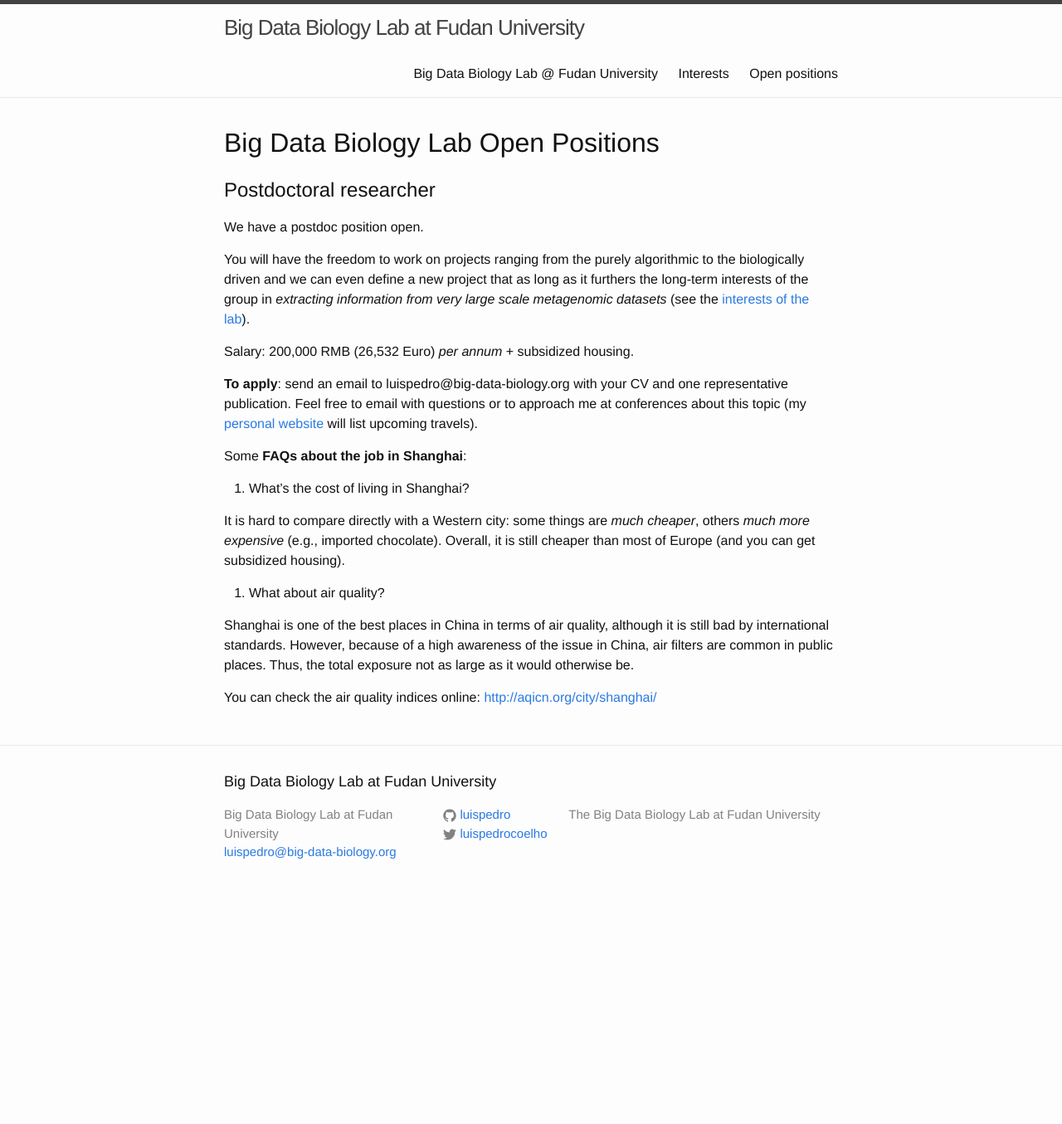
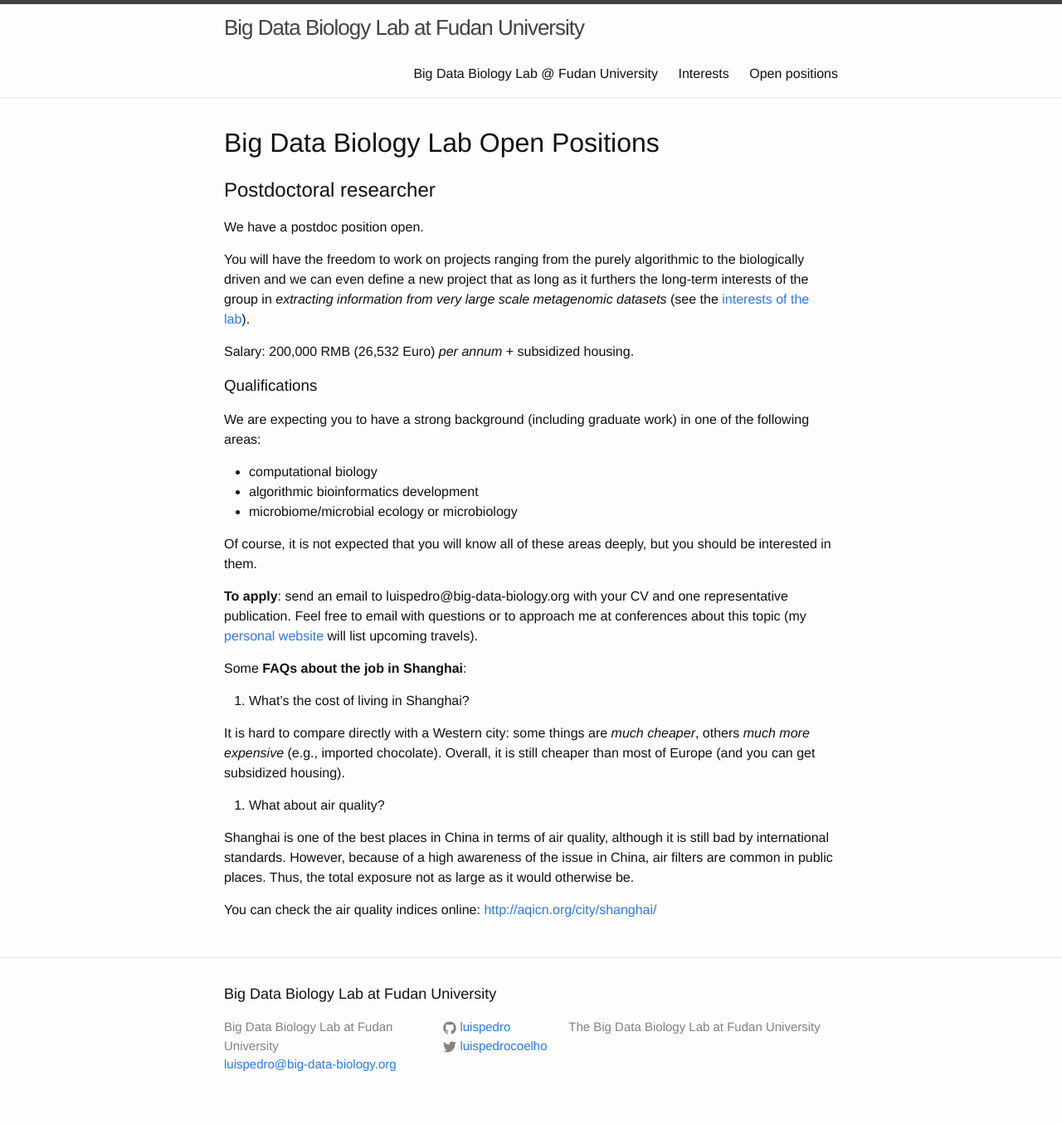
Before and after one commit to BigDataBiology/big-data-biology_org, a Jekyll site: the page built from positions.md, in a window 1280 px wide. Shown: the whole page at 83% size. Built offline with Jekyll 4.4.1, drawn with Linux system fonts in a browser that asks for light colours; before the commit the page ends 1099 px from its top, so only the background shows below that.

Commit message:
ENH Add qualifications to postdoc position

```diff
--- a/positions.md
+++ b/positions.md
@@ -17,6 +17,18 @@
 the lab](/interests/)).
 
 Salary: 200,000 RMB (26,532 Euro) _per annum_ + subsidized housing.
+
+### Qualifications
+
+We are expecting you to have a strong background (including graduate work) in
+one of the following areas:
+
+- computational biology
+- algorithmic bioinformatics development
+- microbiome/microbial ecology or microbiology
+
+Of course, it is not expected that you will know all of these areas deeply, but
+you should be interested in them.
 
 **To apply**: send an email to luispedro@big-data-biology.org with your CV and
 one representative publication. Feel free to email with questions or to
```
